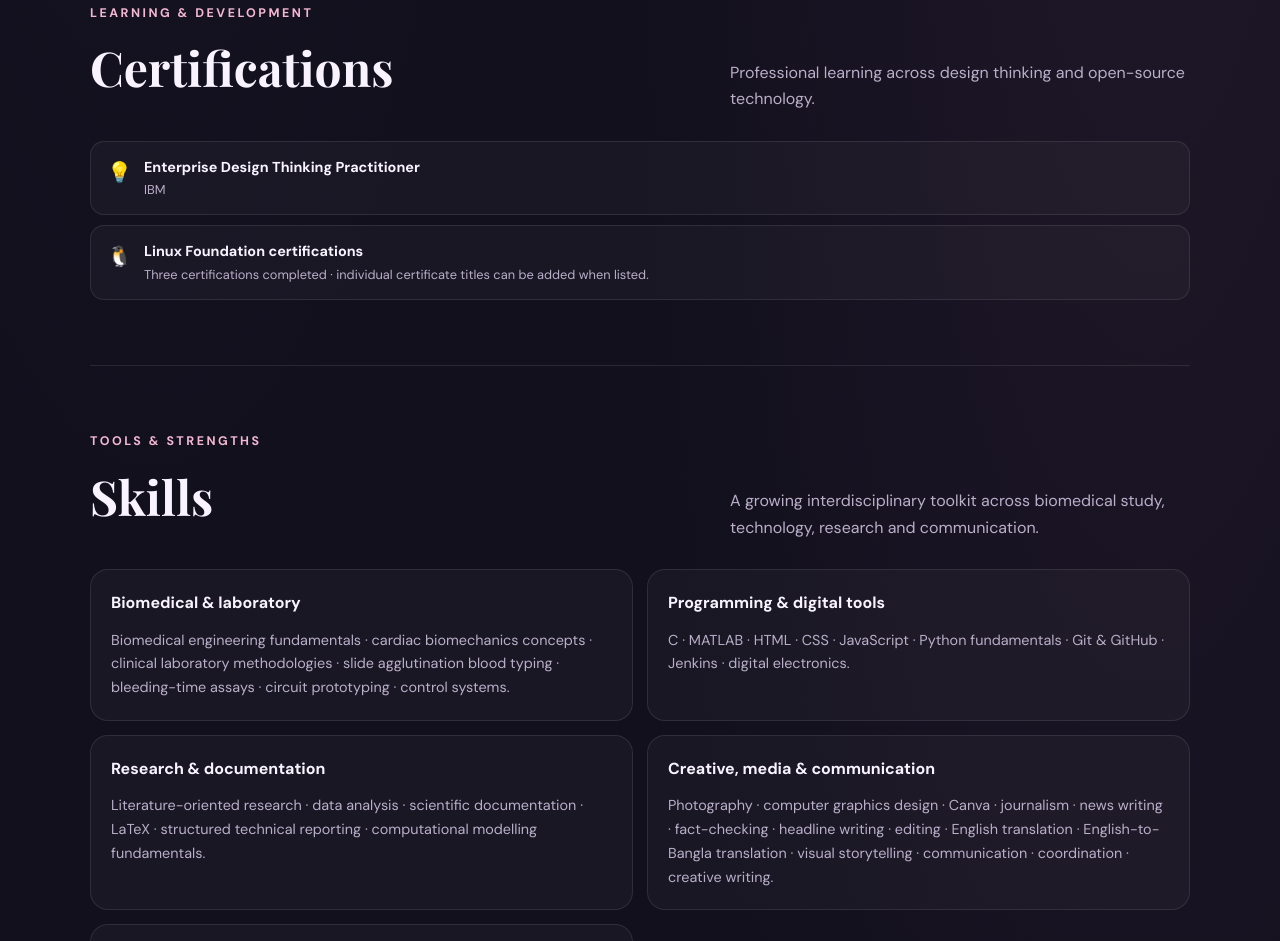
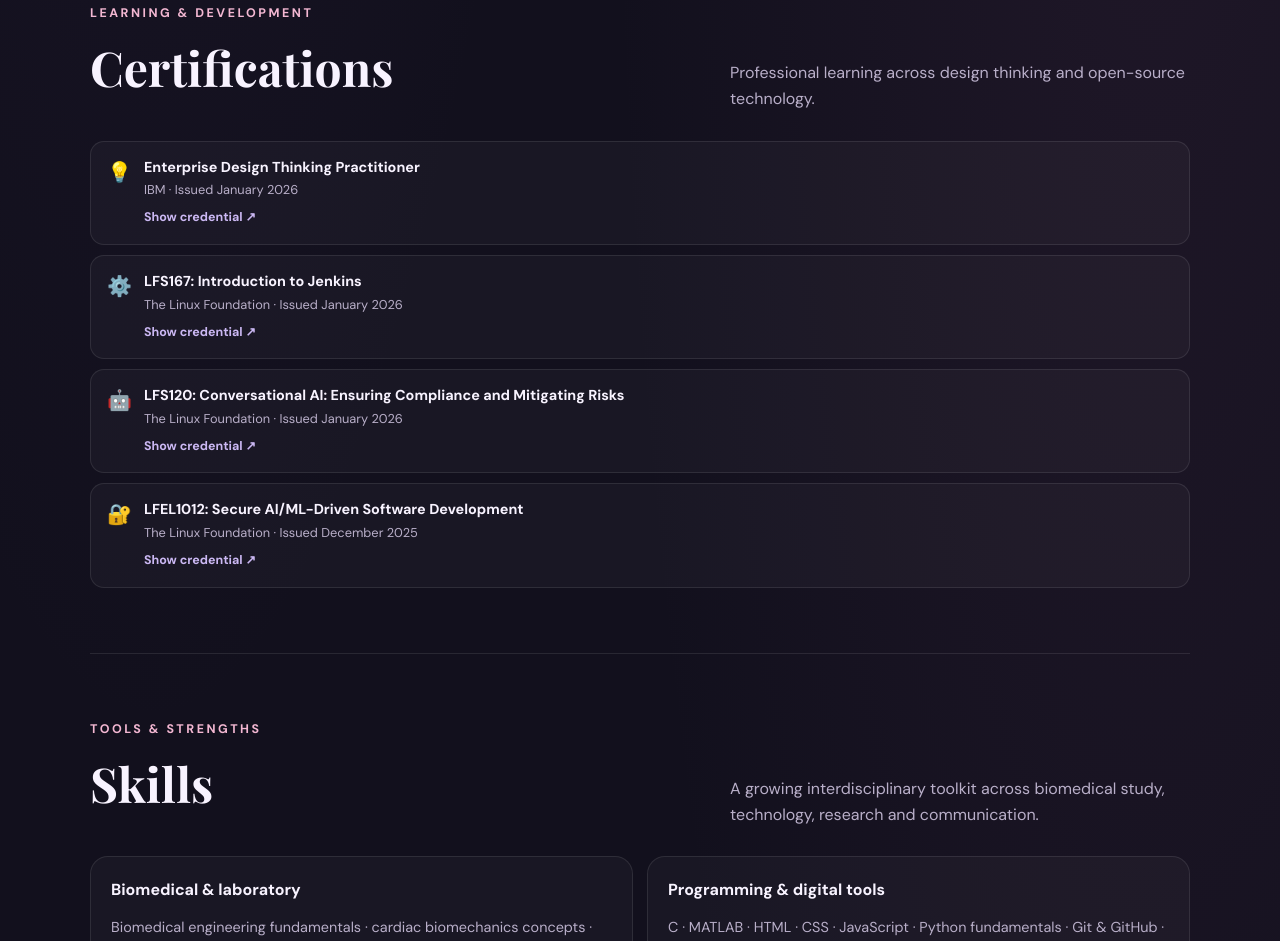
Before and after one commit to SudhaMondal/SudhaMondal, a plain HTML site: page index.html in a window 1280 px wide. Shown: the part 4095-5036 px from the top of the page. Drawn offline with nearby package versions, Linux system fonts and the light colour scheme.

Commit message:
Add verified IBM and Linux Foundation credentials

```diff
--- a/index.html
+++ b/index.html
@@ -39,6 +39,7 @@
     .credential .symbol{font-size:1.25rem}
     .credential strong{display:block;font-size:.9rem}
     .credential span{display:block;color:var(--muted);font-size:.8rem}
+    .credential a.credential-link{display:inline-block;margin-top:7px;color:var(--lav);font-size:.78rem;text-decoration:none;font-weight:700}.credential a.credential-link:hover{text-decoration:underline;color:var(--pink)}
     .language-row{display:flex;flex-wrap:wrap;gap:10px}
     .language-pill{padding:10px 14px;border:1px solid #d8c4f044;border-radius:12px;background:#ffffff08;font-size:.88rem}
     .feature-note{border-left:2px solid var(--pink);padding:2px 0 2px 16px;color:#d0c6dc}
@@ -122,8 +123,10 @@
         <article class="timeline-item"><div class="timeline-date">Journalism</div><div><h3>Journalist</h3><div class="timeline-org">Somoy TV</div><p>Newsroom and editorial work involving journalism, English translation, news writing, fact-checking, headline writing and editing.</p><div class="tags"><span class="tag">Journalism</span><span class="tag">English translation</span><span class="tag">News writing</span><span class="tag">Fact-checking</span><span class="tag">Headline writing</span><span class="tag">Editing</span></div></div></article>
       </div></section>
       <section id="credentials"><div class="section-head"><div><div class="eyebrow">Learning & development</div><h2>Certifications</h2></div><p>Professional learning across design thinking and open-source technology.</p></div><div class="credential-list">
-        <div class="credential"><div class="symbol">💡</div><div><strong>Enterprise Design Thinking Practitioner</strong><span>IBM</span></div></div>
-        <div class="credential"><div class="symbol">🐧</div><div><strong>Linux Foundation certifications</strong><span>Three certifications completed · individual certificate titles can be added when listed.</span></div></div>
+        <article class="credential"><div class="symbol">💡</div><div><strong>Enterprise Design Thinking Practitioner</strong><span>IBM · Issued January 2026</span><a class="credential-link" href="https://www.credly.com/badges/c1ea6e64-682d-4def-86e3-c0b8874b289e/linked_in_profile" target="_blank" rel="noopener noreferrer">Show credential ↗</a></div></article>
+        <article class="credential"><div class="symbol">⚙️</div><div><strong>LFS167: Introduction to Jenkins</strong><span>The Linux Foundation · Issued January 2026</span><a class="credential-link" href="https://www.credly.com/badges/f1d027fb-2d7a-4417-b8fa-7dcf1f5937f9/linked_in_profile" target="_blank" rel="noopener noreferrer">Show credential ↗</a></div></article>
+        <article class="credential"><div class="symbol">🤖</div><div><strong>LFS120: Conversational AI: Ensuring Compliance and Mitigating Risks</strong><span>The Linux Foundation · Issued January 2026</span><a class="credential-link" href="https://www.credly.com/badges/48e5edb1-29c7-47cf-82de-42b4d6d37486/linked_in_profile" target="_blank" rel="noopener noreferrer">Show credential ↗</a></div></article>
+        <article class="credential"><div class="symbol">🔐</div><div><strong>LFEL1012: Secure AI/ML-Driven Software Development</strong><span>The Linux Foundation · Issued December 2025</span><a class="credential-link" href="https://www.credly.com/badges/fcedaa21-1f26-495b-8cf2-74aaf808a148/linked_in_profile" target="_blank" rel="noopener noreferrer">Show credential ↗</a></div></article>
       </div></section>
       <section id="skills"><div class="section-head"><div><div class="eyebrow">Tools & strengths</div><h2>Skills</h2></div><p>A growing interdisciplinary toolkit across biomedical study, technology, research and communication.</p></div><div class="skill-groups">
         <article class="skill-group"><h3>Biomedical & laboratory</h3><p>Biomedical engineering fundamentals · cardiac biomechanics concepts · clinical laboratory methodologies · slide agglutination blood typing · bleeding-time assays · circuit prototyping · control systems.</p></article>
```
